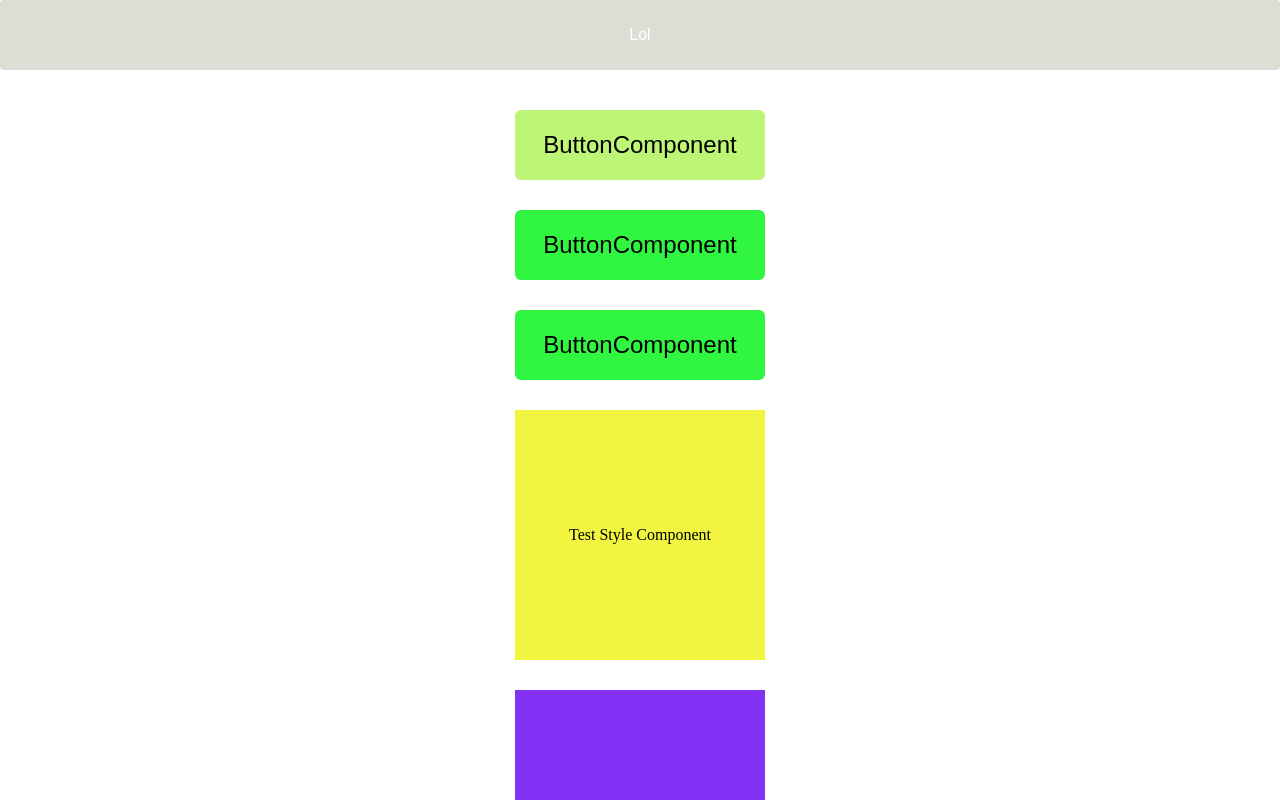
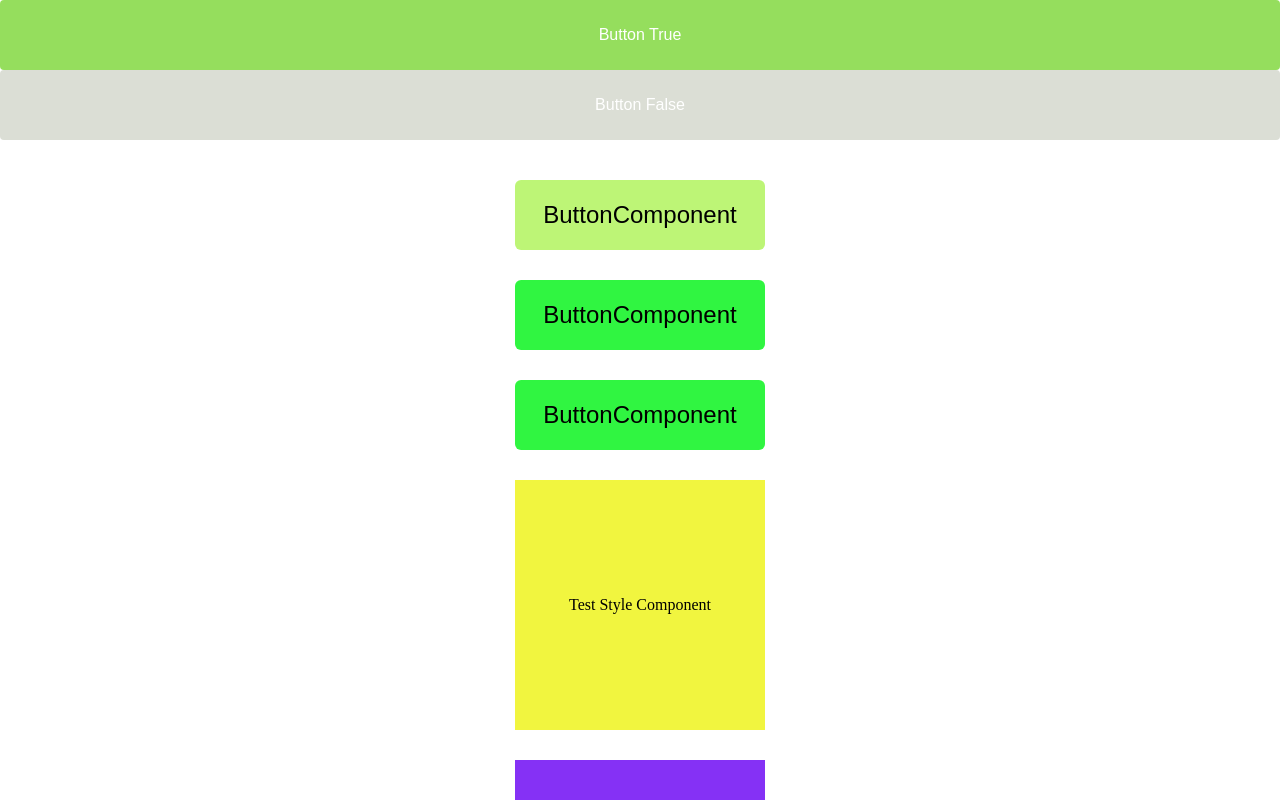
Before and after one commit to Bergwolf4880/TS-Lessons, a React (Create React App) app: page / in a window 1280 px wide. Shown: the top 800 px of the page. Built offline with nearby package versions, Linux system fonts and the light colour scheme.

Commit message:
TS_homework08

```diff
--- a/src/App.tsx
+++ b/src/App.tsx
@@ -6,14 +6,15 @@ import Lesson08 from 'lessons/Lesson08/Lesson08';
 //HW
 import ProfileCard from './components/ProfileCard/ProfileCard';
 import Homework07 from 'homeworks/Homework07/Homework07';
+import Homework08 from 'homeworks/Homework08/Homework08';
 //Consultation
-import Button from 'components/Button/Button';
+
 
 function App() {
   return (
     <div className="App">
 
-      <Button name="Lol" type="submit" disabled={true} onButtonClick={() => alert()} />
+     <Homework08></Homework08>
 
       <Lesson08 />
       {/* <Homework07 />
--- a/src/components/Button/Button.tsx
+++ b/src/components/Button/Button.tsx
@@ -4,7 +4,7 @@ import { ButtonProps } from './types';
 function Button({
   name,
   type = 'button',
-  disabled = false,
+  disabled = true,
   onButtonClick,
 }: ButtonProps) {
 
--- a/src/components/Button/styles.ts
+++ b/src/components/Button/styles.ts
@@ -1,16 +1,10 @@
 import styled from '@emotion/styled';
 
-type buttonType = 'button' | 'submit' | 'reset' | undefined;
-
-export interface ButtonProps {
-  name?: string;
-  type?: buttonType;
-  disabled?: boolean;
-  onButtonClick?: () => void;
+interface ButtonComponentProps {
+  disabled: boolean
 }
 
-
-export const ButtonComponent = styled.button<ButtonProps>`
+export const ButtonComponent = styled.button<ButtonComponentProps>`
   width: 100%;
   height: 70px;
   outline: none;
--- a/src/components/ProfileCard/types.ts
+++ b/src/components/ProfileCard/types.ts
@@ -32,3 +32,6 @@ export const AvatarImage = styled.img`
 export const UserNameHeader = styled.h3`
   font-size: 28px;
 `;
+export const Paragraph = styled.p`
+
+`
--- /dev/null
+++ b/src/homeworks/Homework08/Homework08.tsx
@@ -0,0 +1,12 @@
+import Button from 'components/Button/Button';
+
+function Homework08() {
+  return (
+    <div>
+      <Button name="Button True" disabled={false}></Button>
+      <Button name="Button False"></Button>
+    </div>
+  );
+}
+
+export default Homework08;
```
Also changed, not shown: src/components/AnimalCard/AnimalCard.tsx (+11 -6 lines), src/components/AnimalCard/styles.css (deleted, +0 -15 lines), src/components/AnimalCard/styles.ts (added, +21 -0 lines), src/components/ProfileCard/ProfileCard.tsx (+5 -4 lines).
